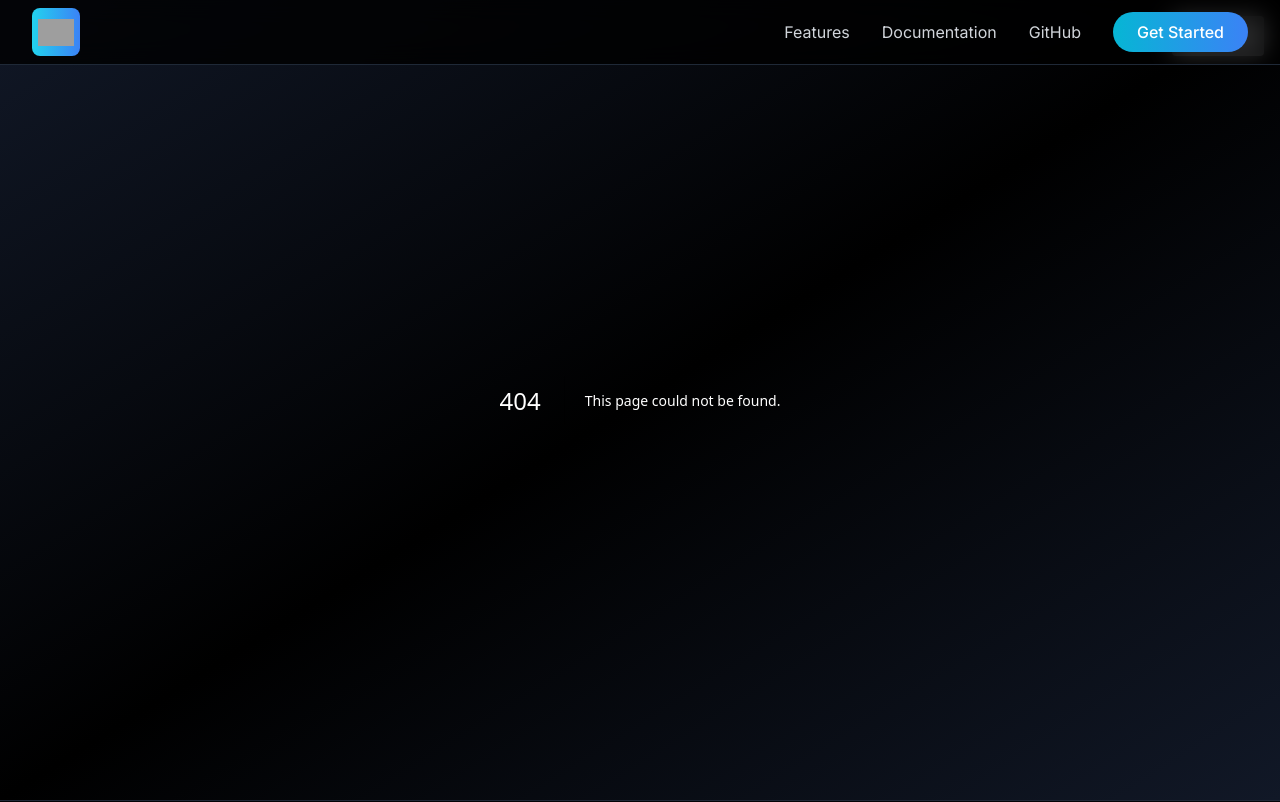
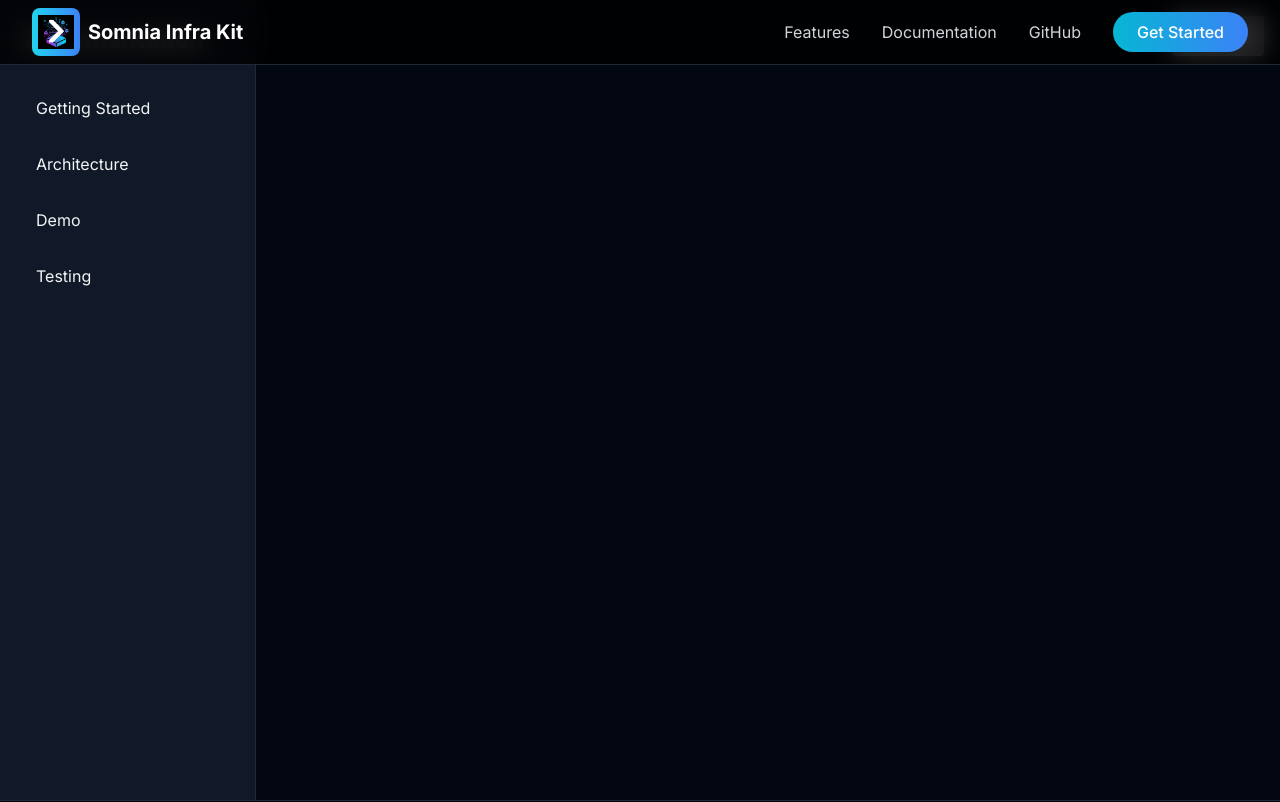
Before and after one commit to Psianturi/somnia-infrakit-website, a Next.js app: page /documentation in a window 1280 px wide. Before the commit this address had no page. Shown: the top 802 px of the page. Built offline with nearby package versions, Linux system fonts and the light colour scheme; grey boxes are pictures that could not be loaded.

Commit message:
chore: rename docs to documentation, fix navbar logo and links

```diff
--- a/app/components/Navbar.tsx
+++ b/app/components/Navbar.tsx
@@ -15,11 +15,12 @@ export default function Navbar() {
             <a href="/" className="p-1.5 bg-gradient-to-r from-cyan-400 to-blue-500 rounded-lg block">
               <Image src="/sik-logo.png" alt="Somnia Infra Kit Logo" width={36} height={36} className="w-9 h-9 object-contain" />
             </a>
+            <span className="text-xl font-bold text-white">Somnia Infra Kit</span>
           </div>
 
           <div className="hidden md:flex items-center gap-8">
             <a href="#features" className="text-gray-300 hover:text-cyan-400 transition">Features</a>
-            <a href="/docs" className="text-gray-300 hover:text-cyan-400 transition">Documentation</a>
+            <a href="/documentation" className="text-gray-300 hover:text-cyan-400 transition">Documentation</a>
             <a href="https://github.com/Psianturi/somnia-infra-kit" target="_blank" rel="noopener noreferrer" className="text-gray-300 hover:text-cyan-400 transition">GitHub</a>
             <a href="https://www.npmjs.com/package/somnia-ai-agent-cli" target="_blank" rel="noopener noreferrer" className="px-6 py-2 bg-gradient-to-r from-cyan-500 to-blue-500 rounded-full text-white hover:from-cyan-600 hover:to-blue-600 transition font-medium">
               Get Started
@@ -36,7 +37,7 @@ export default function Navbar() {
         <div className="md:hidden bg-black/90 backdrop-blur-md border-t border-gray-800">
           <div className="px-4 py-4 space-y-3">
             <a href="#features" className="block text-gray-300 hover:text-cyan-400">Features</a>
-            <a href="/docs" className="block text-gray-300 hover:text-cyan-400">Documentation</a>
+            <a href="/documentation" className="block text-gray-300 hover:text-cyan-400">Documentation</a>
             <a href="https://github.com/Psianturi/somnia-infra-kit" target="_blank" rel="noopener noreferrer" className="block text-gray-300 hover:text-cyan-400">GitHub</a>
             <a href="https://www.npmjs.com/package/somnia-ai-agent-cli" target="_blank" rel="noopener noreferrer" className="block px-6 py-2 bg-gradient-to-r from-cyan-500 to-blue-500 rounded-full text-white text-center font-medium">
               Get Started
--- /dev/null
+++ b/app/documentation/architecture.tsx
@@ -0,0 +1,18 @@
+import DocsLayout from '../layout';
+
+export default function Architecture() {
+  return (
+    <DocsLayout>
+      <h1 className="text-3xl font-bold mb-4">Architecture</h1>
+      <p className="mb-6">Somnia Agent CLI is structured in modular layers for flexibility and security:</p>
+      <ul className="list-disc list-inside space-y-2 mb-6">
+        <li><b>CLI Layer:</b> Entry point, command routing, error handling, interactive UI.</li>
+        <li><b>Command Modules:</b> <b>init</b> (project setup), <b>config</b> (env management), <b>test</b> (testing), <b>deploy</b> (deployment).</li>
+        <li><b>Template System:</b> Basic, DeFi, NFT, and Yield agent templates.</li>
+        <li><b>Foundry Integration:</b> Smart contract compilation, local sandbox, deployment scripts.</li>
+        <li><b>Somnia Blockchain:</b> Testnet deployment, contract verification, transaction broadcasting.</li>
+      </ul>
+      <p>See the CLI source for more technical details.</p>
+    </DocsLayout>
+  );
+}
--- /dev/null
+++ b/app/documentation/demo.tsx
@@ -0,0 +1,18 @@
+import DocsLayout from './layout';
+
+export default function Demo() {
+  return (
+    <DocsLayout>
+      <h1 className="text-3xl font-bold mb-4">Demo</h1>
+      <ol className="list-decimal list-inside space-y-2 mb-6">
+        <li>Install CLI: <code className="bg-gray-800 px-2 py-1 rounded text-green-400">npm install -g @somnia/agent-cli</code></li>
+        <li>Create Agent: <code className="bg-gray-800 px-2 py-1 rounded text-green-400">somnia-cli init MyFirstAgent</code></li>
+        <li>Configure: <code className="bg-gray-800 px-2 py-1 rounded text-green-400">somnia-cli config</code></li>
+        <li>Test Locally: <code className="bg-gray-800 px-2 py-1 rounded text-green-400">somnia-cli test</code></li>
+        <li>Deploy: <code className="bg-gray-800 px-2 py-1 rounded text-green-400">somnia-cli deploy</code></li>
+        <li>Verify (optional): <code className="bg-gray-800 px-2 py-1 rounded text-green-400">somnia-cli verify &lt;contract-address&gt;</code></li>
+      </ol>
+      <p>For advanced usage, see the DeFi Agent demo in the CLI docs.</p>
+    </DocsLayout>
+  );
+}
--- /dev/null
+++ b/app/documentation/getting-started.tsx
@@ -0,0 +1,28 @@
+import DocsLayout from './layout';
+
+export default function GettingStarted() {
+  return (
+    <DocsLayout>
+      <h1 className="text-3xl font-bold mb-4">Getting Started</h1>
+      <p className="mb-4">Welcome to the Somnia Agent CLI documentation! Follow these steps to get started:</p>
+      <ol className="list-decimal list-inside space-y-2 mb-6">
+        <li>
+          <b>Install CLI:</b> <code className="bg-gray-800 px-2 py-1 rounded text-green-400">npm install -g somnia-ai-agent-cli</code>
+        </li>
+        <li>
+          <b>Create Agent:</b> <code className="bg-gray-800 px-2 py-1 rounded text-green-400">somnia-cli init MyFirstAgent</code>
+        </li>
+        <li>
+          <b>Configure:</b> <code className="bg-gray-800 px-2 py-1 rounded text-green-400">somnia-cli config</code>
+        </li>
+        <li>
+          <b>Test Locally:</b> <code className="bg-gray-800 px-2 py-1 rounded text-green-400">somnia-cli test</code>
+        </li>
+        <li>
+          <b>Deploy:</b> <code className="bg-gray-800 px-2 py-1 rounded text-green-400">somnia-cli deploy</code>
+        </li>
+      </ol>
+      <p>For more details, see the other sections in this documentation.</p>
+    </DocsLayout>
+  );
+}
--- /dev/null
+++ b/app/documentation/layout.tsx
@@ -0,0 +1,28 @@
+import Link from 'next/link';
+
+const docsMenu = [
+  { title: 'Getting Started', href: '/documentation/getting-started' },
+  { title: 'Architecture', href: '/documentation/architecture' },
+  { title: 'Demo', href: '/documentation/demo' },
+  { title: 'Testing', href: '/documentation/testing' },
+];
+
+export default function DocsLayout({ children }: { children: React.ReactNode }) {
+  return (
+    <div className="min-h-screen bg-gray-950 text-gray-100 flex">
+      <aside className="w-64 bg-gray-900 border-r border-gray-800 p-6 hidden md:block">
+        <h2 className="text-2xl font-bold mb-8">Documentation</h2>
+        <nav className="space-y-4">
+          {docsMenu.map((item) => (
+            <Link key={item.href} href={item.href} className="block py-2 px-3 rounded hover:bg-gray-800 transition">
+              {item.title}
+            </Link>
+          ))}
+        </nav>
+      </aside>
+      <main className="flex-1 p-6 md:p-12 max-w-3xl mx-auto">
+        {children}
+      </main>
+    </div>
+  );
+}
--- /dev/null
+++ b/app/documentation/page.tsx
@@ -0,0 +1,10 @@
+import DocsLayout from '../layout';
+
+export default function Documentation() {
+  return (
+    <DocsLayout>
+      <h1 className="text-3xl font-bold mb-4">Documentation</h1>
+      <p className="mb-4">Welcome to the Somnia Agent CLI documentation. Please select a topic from the sidebar.</p>
+    </DocsLayout>
+  );
+}
--- /dev/null
+++ b/app/documentation/testing.tsx
@@ -0,0 +1,18 @@
+import DocsLayout from './layout';
+
+export default function Testing() {
+  return (
+    <DocsLayout>
+      <h1 className="text-3xl font-bold mb-4">Testing</h1>
+      <ul className="list-disc list-inside space-y-2 mb-6">
+        <li>Install and check CLI version</li>
+        <li>Use <code className="bg-gray-800 px-2 py-1 rounded text-green-400">somnia-cli --help</code> for all commands</li>
+        <li>Project initialization and template selection</li>
+        <li>Run <code className="bg-gray-800 px-2 py-1 rounded text-green-400">somnia-cli test</code> for local tests</li>
+        <li>Check project structure and generated files</li>
+        <li>Validate configuration and error handling</li>
+      </ul>
+      <p>All commands should execute without errors and tests should pass for a valid setup.</p>
+    </DocsLayout>
+  );
+}
```
Also changed, not shown: public/sik-logo.png (renamed from sik-logo.png), 1 other file (tests, documents, lock files or other folders).
